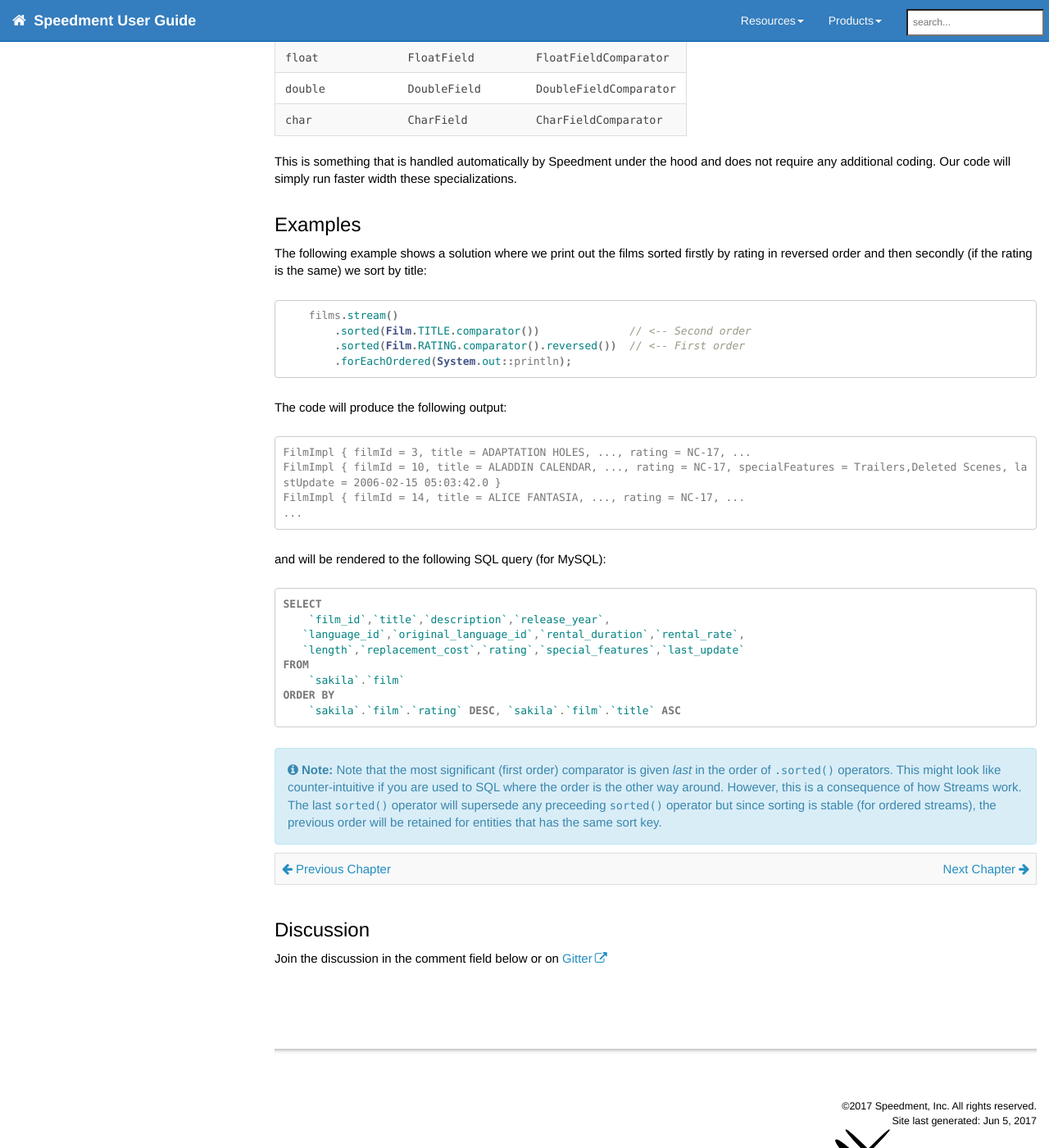
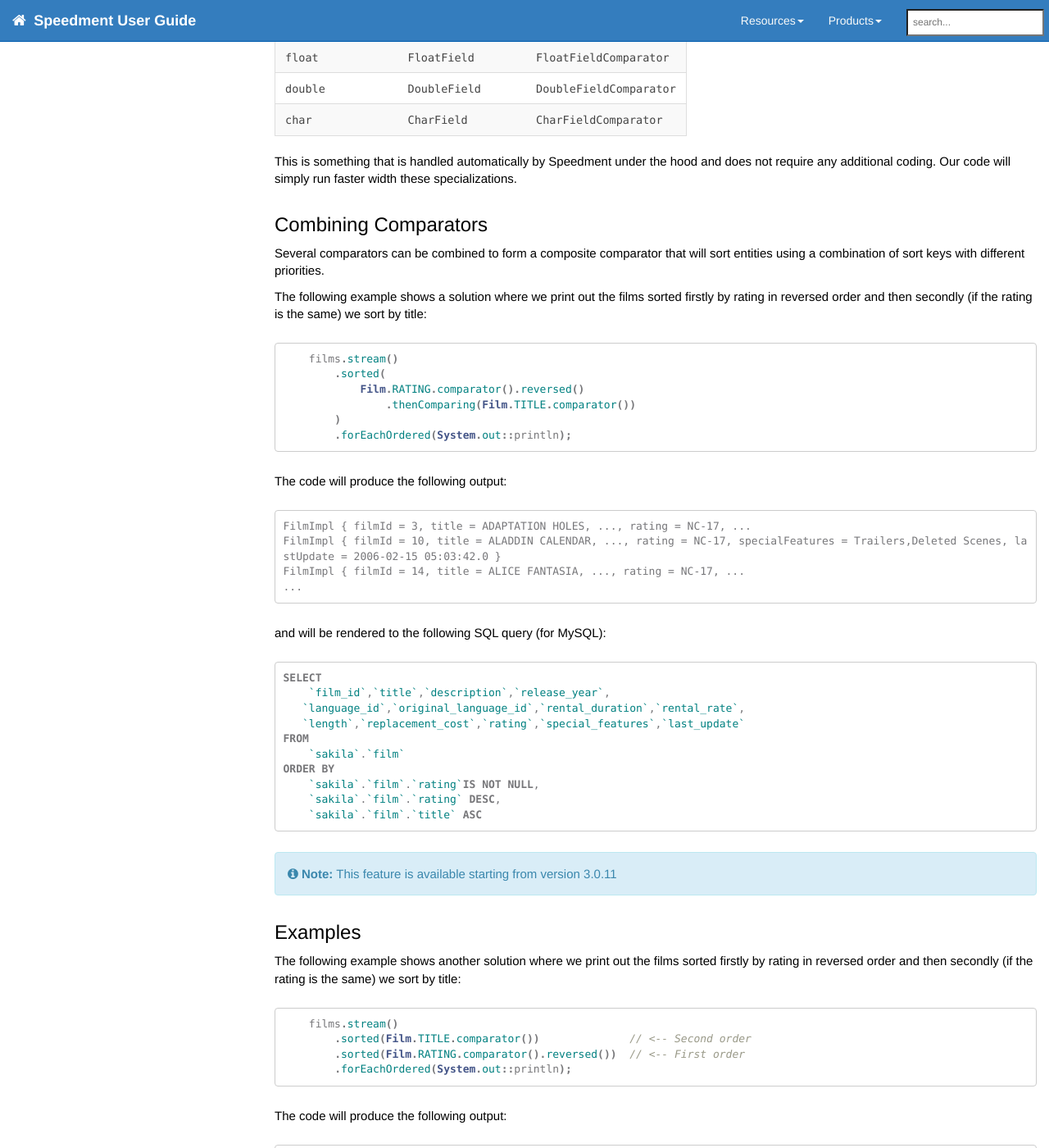
Before and after one commit to speedment/speedment-doc, a Jekyll site: the page built from pages/comparator.md, in a window 1280 px wide and 1400 px high, scrolled down 5043 px. Shown: the whole window at 82% size. Built offline with Jekyll 4.4.1, drawn with Linux system fonts in a browser that asks for light colours; nearby versions of some CDN libraries; comment, search, counter and statistics services are not loaded; some of the changed text lies outside the part shown.

Commit message:
Add composed comparator

````diff
--- a/pages/comparator.md
+++ b/pages/comparator.md
@@ -227,8 +227,47 @@ The following primitive types and their corresponding field types are supported
 
 This is something that is handled automatically by Speedment under the hood and does not require any additional coding. Our code will simply run faster width these specializations.
 
+
+## Combining Comparators
+Several comparators can be combined to form a composite comparator that will sort entities using a combination of sort keys with different priorities.
+
+The following example shows a solution where we print out the films sorted firstly by rating in reversed order and then secondly (if the rating is the same) we sort by title:
+
+``` java
+    films.stream()
+        .sorted(
+            Film.RATING.comparator().reversed()
+                .thenComparing(Film.TITLE.comparator())
+        )
+        .forEachOrdered(System.out::println);
+```
+The code will produce the following output:
+``` text
+FilmImpl { filmId = 3, title = ADAPTATION HOLES, ..., rating = NC-17, ...
+FilmImpl { filmId = 10, title = ALADDIN CALENDAR, ..., rating = NC-17, specialFeatures = Trailers,Deleted Scenes, lastUpdate = 2006-02-15 05:03:42.0 }
+FilmImpl { filmId = 14, title = ALICE FANTASIA, ..., rating = NC-17, ...
+...
+```
+and will be rendered to the following SQL query (for MySQL):
+``` sql
+SELECT
+    `film_id`,`title`,`description`,`release_year`,
+   `language_id`,`original_language_id`,`rental_duration`,`rental_rate`,
+   `length`,`replacement_cost`,`rating`,`special_features`,`last_update`
+FROM
+    `sakila`.`film`
+ORDER BY
+    `sakila`.`film`.`rating`IS NOT NULL,
+    `sakila`.`film`.`rating` DESC,
+    `sakila`.`film`.`title` ASC
+```
+
+{% include note.html content = "
+This feature is available starting from version 3.0.11
+" %}
+
 ## Examples
-The following example shows a solution where we print out the films sorted firstly by rating in reversed order and then secondly (if the rating is the same) we sort by title:
+The following example shows another solution where we print out the films sorted firstly by rating in reversed order and then secondly (if the rating is the same) we sort by title:
 
 ``` java
     films.stream()
@@ -252,11 +291,14 @@ SELECT
 FROM
     `sakila`.`film`
 ORDER BY
-    `sakila`.`film`.`rating` DESC, `sakila`.`film`.`title` ASC
+    `sakila`.`film`.`rating`IS NOT NULL,
+    `sakila`.`film`.`rating` DESC,
+    `sakila`.`film`.`title` ASC
 ```
 
 {% include note.html content = "
 Note that the most significant (first order) comparator is given *last* in the order of `.sorted()` operators. This might look like counter-intuitive if you are used to SQL where the order is the other way around. However, this is a consequence of how Streams work. The last `sorted()` operator will supersede any preceeding `sorted()` operator but since sorting is stable (for ordered streams), the previous order will be retained for entities that has the same sort key.
+If you use version 3.0.11 or later, it is recommended to use [this](#combining-comparators) instead.
 " %}
 
 
````
